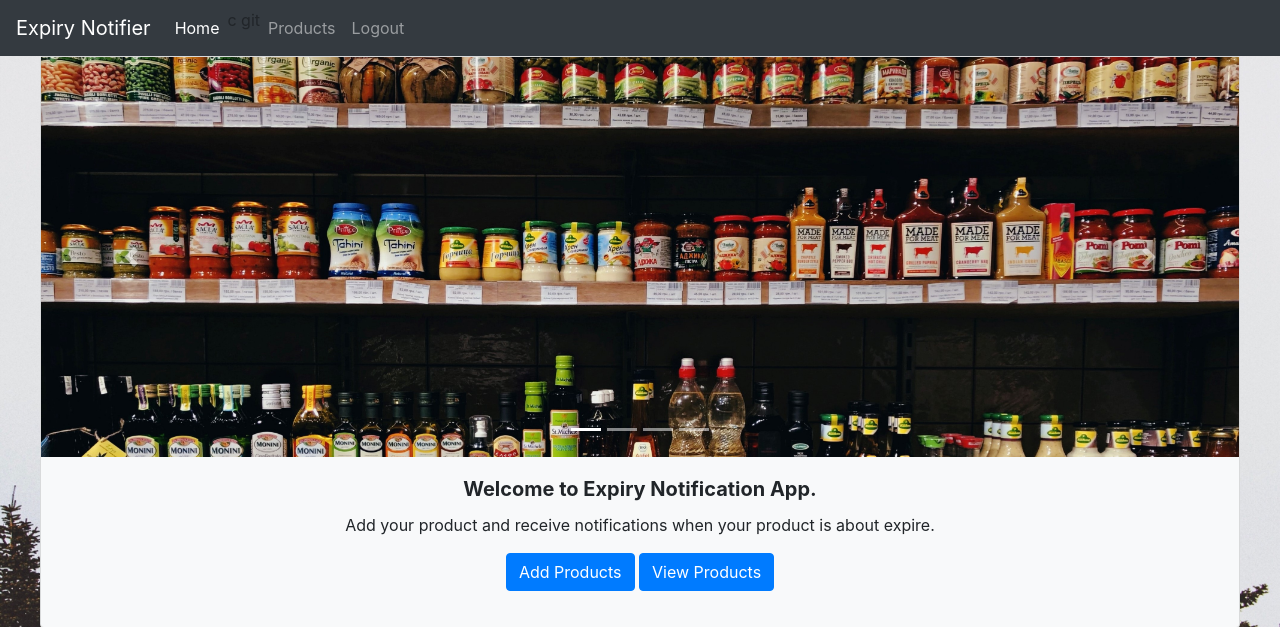
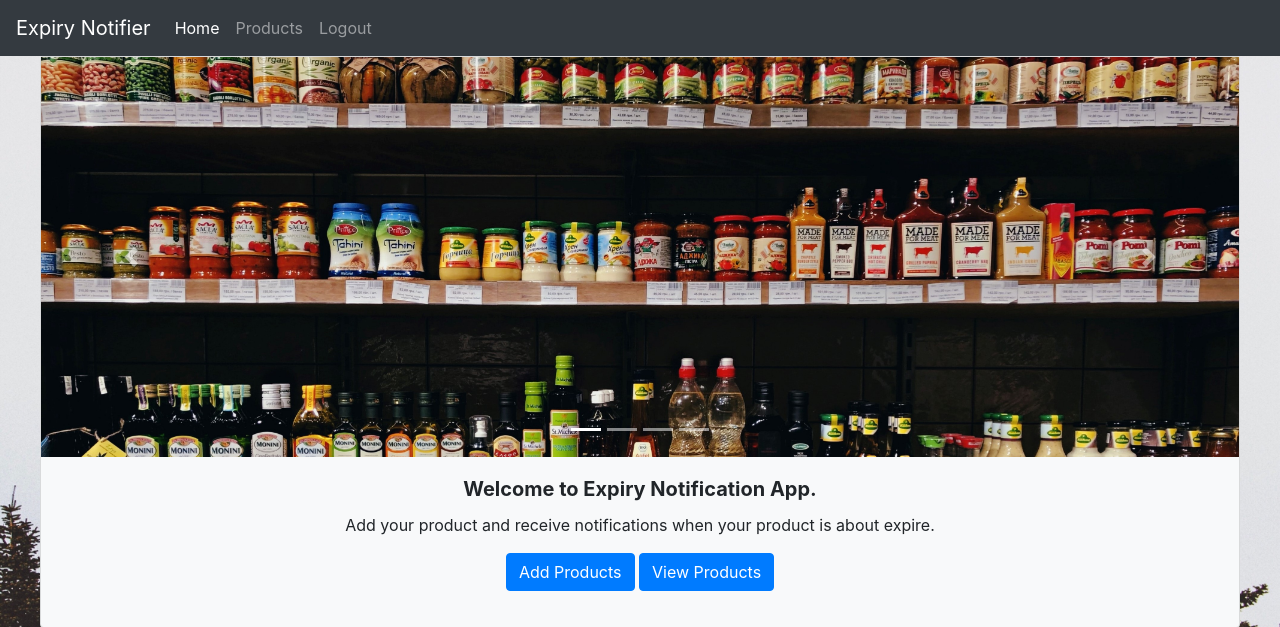
Before and after one commit to Vivek-Gupta21/ExpiryNotification, a Django app: page /expirynotification/home/ in a window 1280 px wide. Shown: the top 627 px of the page. Run offline with Django 3.2, Linux system fonts and the light colour scheme; the visitor is signed in with stand-in values (Sample User, id 1); some libraries are stand-ins or nearby versions.

Commit message:
Removed errors

```diff
--- a/templates/ProductExpiryNotification/base.html
+++ b/templates/ProductExpiryNotification/base.html
@@ -49,8 +49,7 @@
                     </li>
 {#                    <li class="nav-item">#}
 {#                        <a class="nav-link" href="{% url "admin:index" %}">Admin</a>#}
-{#                    </li>#}c
-                git
+{#                    </li>#}
                     {% if user.is_authenticated %}
                         <li class="nav-item">
                             <a class="nav-link" href="{% url "ProductExpiryNotification:loginHomePage" %}">Products</a>
```
